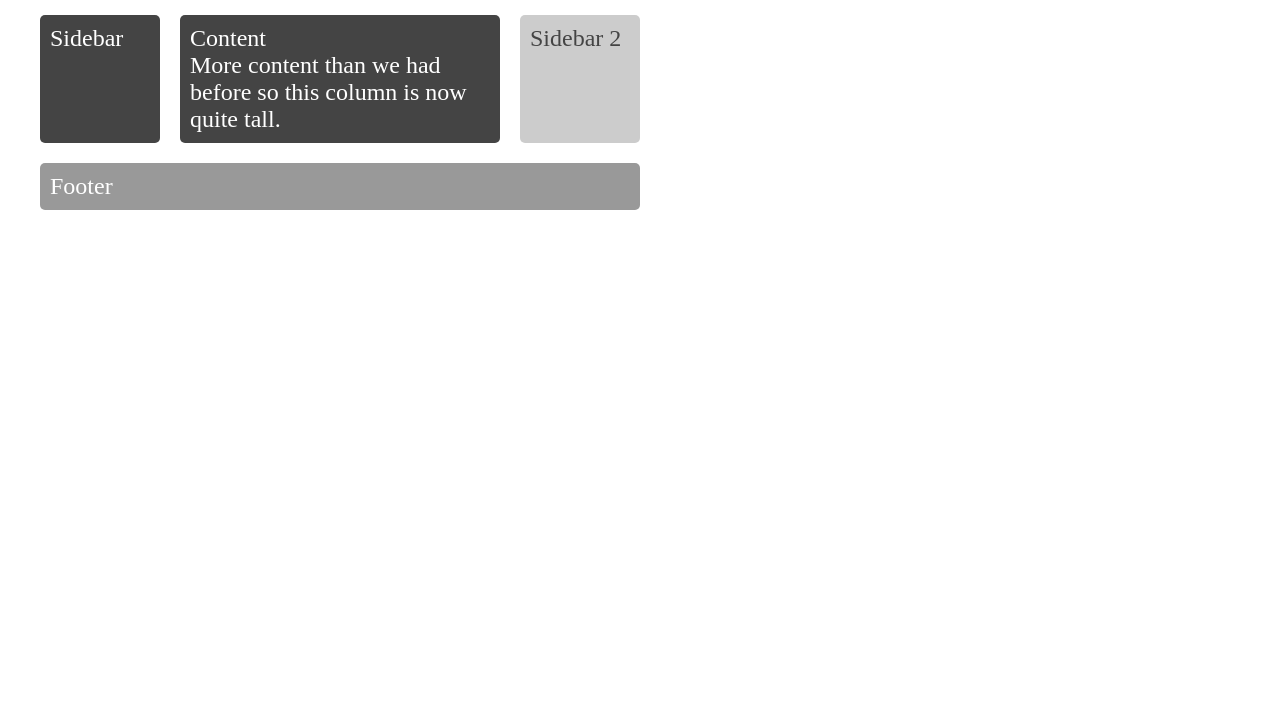
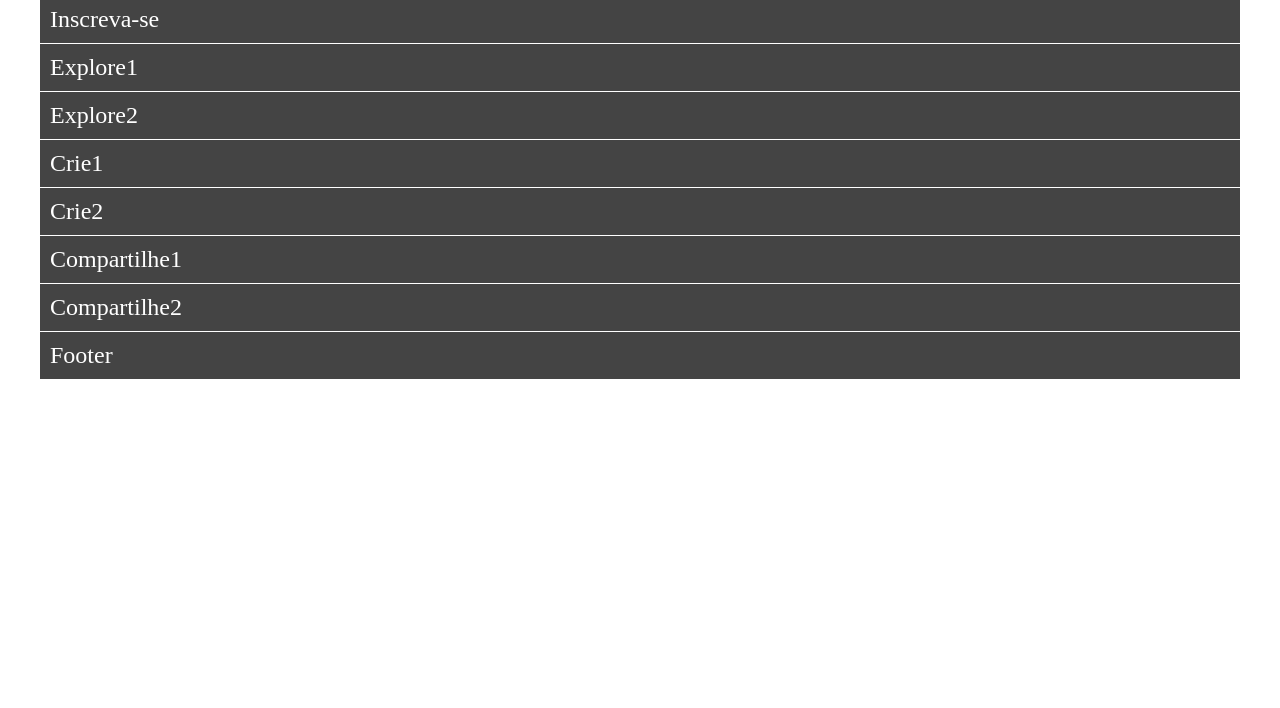
Before and after one commit to maykondeykon/mkdk-lab, a website: page src/index.html in a window 1280 px wide. Shown: the part 92-800 px from the top of the page. Drawn offline with Linux system fonts and the light colour scheme.

Commit message:
Adicionado browswer sync. Montagem do layout inicial

```diff
--- a/gulpfile.js
+++ b/gulpfile.js
@@ -0,0 +1,13 @@
+var gulp        = require('gulp');
+var browserSync = require('browser-sync').create();
+var reload      = browserSync.reload;
+
+gulp.task('server', function () {
+    browserSync.init({
+        server: {
+            baseDir: "./src"
+        }
+    });
+
+    gulp.watch("*.html").on("change", reload);
+});
--- a/package.json
+++ b/package.json
@@ -4,6 +4,7 @@
   "description": "Site para 3ª nota da disciplina de Hipermídia",
   "main": "gulpfile.js",
   "dependencies": {
+    "browser-sync": "^2.24.7",
     "gulp": "^3.9.1"
   },
   "devDependencies": {},
--- a/src/index.html
+++ b/src/index.html
@@ -11,10 +11,13 @@
 <body>
     <div class="wrapper">
         <div class="box header">Header</div>
-        <div class="box sidebar">Sidebar</div>
-        <div class="box sidebar2">Sidebar 2</div>
-        <div class="box content">Content
-          <br /> More content than we had before so this column is now quite tall.</div>
+        <div class="box inscrevase">Inscreva-se</div>
+        <div class="box explore1">Explore1</div>
+        <div class="box explore2">Explore2</div>
+        <div class="box crie1">Crie1</div>
+        <div class="box crie2">Crie2</div>
+        <div class="box compartilhe1">Compartilhe1</div>
+        <div class="box compartilhe2">Compartilhe2</div>
         <div class="box footer">Footer</div>
       </div>
 </body>
--- a/src/sass/helpers/var.scss
+++ b/src/sass/helpers/var.scss
@@ -0,0 +1,2 @@
+$cor_primaria: #fff;
+$cor_secundaria:#007BFF;
--- a/src/sass/main.scss
+++ b/src/sass/main.scss
@@ -0,0 +1,53 @@
+@import "helpers/var";
+body {
+  margin: 40px;
+}
+
+.inscrevase {
+  grid-area: inscrevase;
+}
+.explore1 {
+  grid-area: explore1;
+}
+.explore2 {
+  grid-area: explore2;
+}
+.crie1 {
+  grid-area: crie1;
+}
+.crie2 {
+  grid-area: crie2;
+}
+.compartilhe1 {
+  grid-area: compartilhe1;
+}
+.compartilhe2 {
+  grid-area: compartilhe2;
+}
+
+.box {
+  background-color: #444;
+  color: #fff;
+  padding: 10px;
+  font-size: 150%;
+}
+
+.wrapper {
+  background-color: #fff;
+  color: #444;
+}
+
+.wrapper {
+  display: grid;
+  grid-gap: 0.06em;
+  grid-template-areas:
+    "header"
+    "inscrevase"
+    "explore1"
+    "explore2"
+    "crie1"
+    "crie2"
+    "compartilhe1"
+    "compartilhe2"
+    "footer";
+}
```
Also changed, not shown: src/css/helpers/var.css (added), src/css/main.css, src/css/modules/top-block.css (added), 4 other files.
